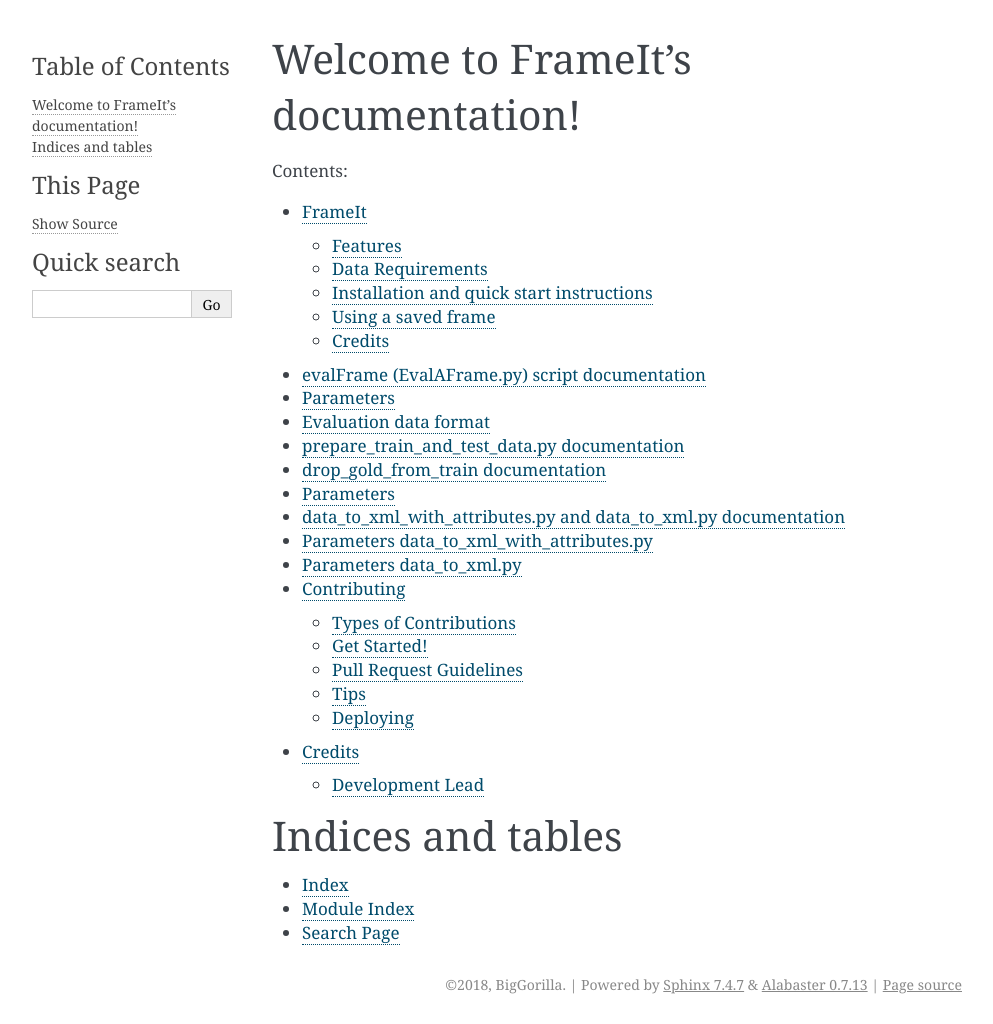
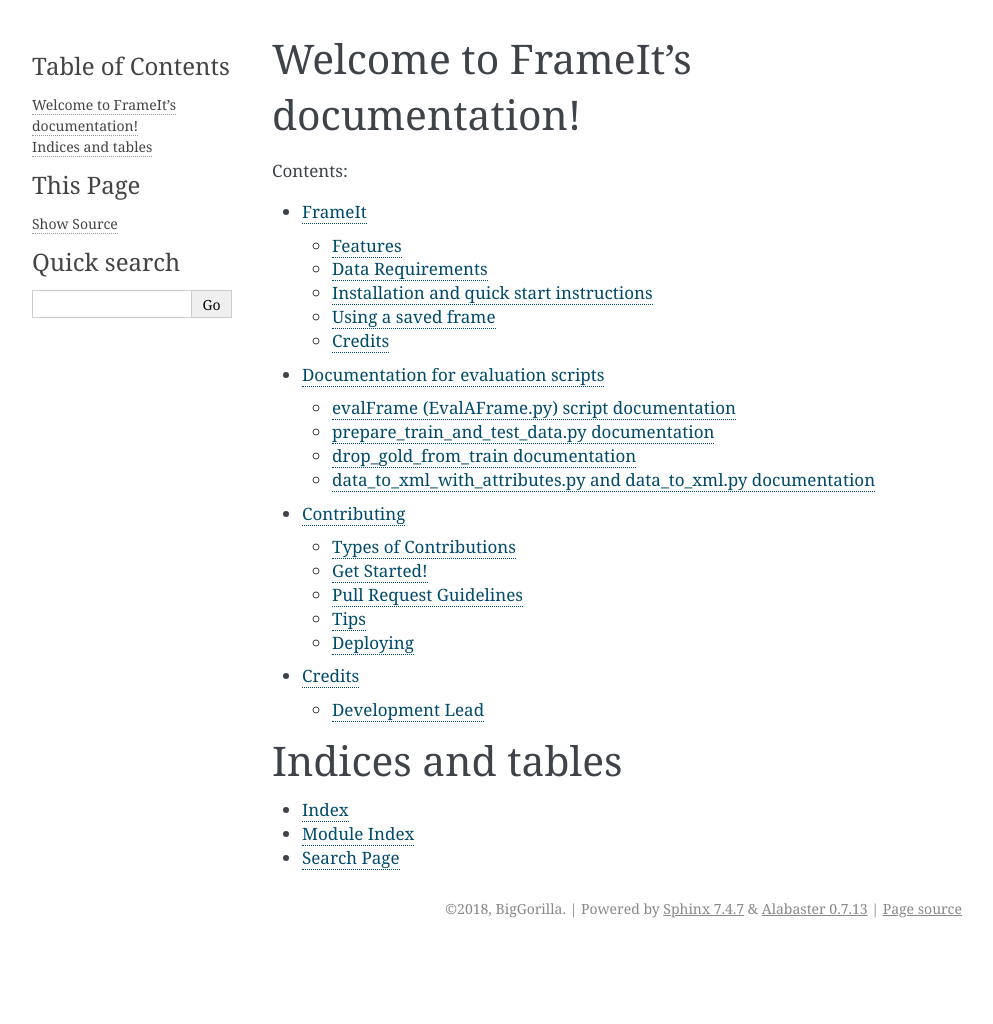
Before and after one commit to biggorilla-gh/frameit, a Sphinx documentation site: the page built from docs/index.rst, in a window 1280 px wide. Shown: the whole page, without its empty margins (148-1141 px from the left). Built offline with Sphinx 7.4.7, drawn with Linux system fonts in a browser that asks for light colours; pages that are not in the unit, such as notebooks, are missing from menus; after the commit the page ends 948 px from its top, so only the background shows below that; some of the changed lines change nothing that is shown.

Commit message:
cleaned up documentation syntax

```diff
--- a/docs/evaluation.rst
+++ b/docs/evaluation.rst
@@ -1,108 +1,125 @@
+Documentation for evaluation scripts
+=====================================
+
 evalFrame (EvalAFrame.py) script documentation
-------------------------
+_______________________________________________
+
 
 Parameters
 ------------------------
 
-frame_filename: file where trained frame is stored
+* **frame_filename**: file where trained frame is stored
 
-gold_filename: xml file of examples correctly labeled for a positive or negative match of the frame, as well as annotated for attributes
+* **gold_filename**: xml file of examples correctly labeled for a positive or negative match of the frame, as well as annotated for attributes
 
-verbose_frame: boolean, if True script prints debug information about Frame for each sentence. Default False
+* **verbose_frame**: boolean, if True script prints debug information about Frame for each sentence. Default False
 
-verbose_attribte: boolean, if True script prints debug information about attribute matches for each sentence. Default False
-limit: int, sets cap on number of messages to print in verbose mode. Default 5.
+* **verbose_attribte**: boolean, if True script prints debug information about attribute matches for each sentence. Default False
 
-skip: specify names of attributes to ignore in evaluation. Default None
+* **limit**: int, sets cap on number of messages to print in verbose mode. Default 5.
 
-fuzzy: bool, if True, attributes extracted which are substrings of the gold-data attribute are ignored when calculating accuracy (normally they would be considered incorrect answers). Default False.
+* **skip**: specify names of attributes to ignore in evaluation. Default None
 
-generous: bool, only used if fuzzy is also True. If True, fuzzy answers are instead counted as correct answers. Default False.
+* **fuzzy**: bool, if True, attributes extracted which are substrings of the gold-data attribute are ignored when calculating accuracy (normally they would be considered incorrect answers). Default False.
+
+* **generous**: bool, only used if fuzzy is also True. If True, fuzzy answers are instead counted as correct answers. Default False.
 
 
 Evaluation data format
-------------------------
+-----------------------
+
 Note that positive examples can also have entities labeled (in this case <Exercise></Exercise>)
+::
 
 <?xml version="1.0" ?><wrapper>
 <positive index="43900">Had a great <Exercise>workout</Exercise>at the gym this afternoon.</positive>
 <negative index="3957">Yesterday, I watched my grandfather play with my son and their bond was the most touching thing I've seen in a long time.</negative>
-<positive index="1089">
- After my <Exercise>workout</Exercise>I exhaled with confidence in knowing I gave it all I had.</positive>
+<positive index="1089">After my <Exercise>workout</Exercise>I exhaled with confidence in knowing I gave it all I had.</positive>
 <negative index="2049">I chatted with Julia today.</negative>
 </wrapper>
 
 
 prepare_train_and_test_data.py documentation
------------------------------------------
-Calls (data_to_xml or data_to_xml_with_attributes) and drop_gold_from_train to prepare gold test data and training sets that do not include it
-input file should have header:
-_unit_id |		frame_name |frame_confidence |	locations    |	attribute_confidence |	original_index	| text|
+______________________________________________
+Calls (*data_to_xml* or *data_to_xml_with_attributes*) and drop_gold_from_train to prepare gold test data and training sets that do not include it
+input file should have as a header:
+
+::
+
+_unit_id |frame_name |frame_confidence |locations|attribute_confidence |original_index	| text|
 
 Takes following command line arguments:
-annotated_file: positional, string filename of crowd-labeled to provide a subset that will be converted to gold set xml
---attributes', '-a': boolean, default True, if True adds attribute labeling to xml
---confidence', '-c':boolean, default True, if True only uses confidence values above a threhhold (default .6)
---confidence_value', '-cv': float, default 0.6, set a custome threshold
---prefix', '-p': Set a string file prefix for all files to be written by this script, default \"../resources/prepared_data/\"
---use_index', '-i': boolean, default True, if false will not attempt to recompile indices
---training_file', '-t': string, filename of file to be used for training that needs duplicates with test set dropped. Default \"../resources/hm_indexed.csv\"
---size', '-s': int, set size of gold set, default 100
---tfile_index', '-ti': string, default \"0\", name of column containing indices in training file
+* *annotated_file*: positional, string filename of crowd-labeled to provide a subset that will be converted to gold set xml
+
+* *--attributes*, *-a*: boolean, default True, if True adds attribute labeling to xml
+
+* *--confidence*, *-c*:boolean, default True, if True only uses confidence values above a threhhold (default .6)
+
+* *--confidence_value*, *-cv*: float, default 0.6, set a custome threshold
+
+* *--prefix*, *-p*: Set a string file prefix for all files to be written by this script, default \"../resources/prepared_data/\"
+
+* *--use_index*, *-i*: boolean, default True, if false will not attempt to recompile indices
+
+* *--training_file*, *-t*: string, filename of file to be used for training that needs duplicates with test set dropped. Default \"../resources/hm_indexed.csv\"
+
+* *--size*, *-s*: int, set size of gold set, default 100
+
+* *--tfile_index*, *-ti*: string, default \"0\", name of column containing indices in training file
 
 
 drop_gold_from_train documentation
--------------------------------
-
-In order to avoid overfitting to evaluation data, we've provided a script called dropGold() in the file frameit/drop_gold_from_train.py. Given a file with gold-data in the above XML format and a corpus for training, it returns a gold set file and a corpus file with the gold examples removed. Optionally, you can choose to have it only use a (random) subset of the gold set. Note that for this to work, the "index" values in the gold set must correspond to the correct index values in the corpus.
+___________________________________
+In order to avoid overfitting to evaluation data, we've provided a script called *dropGold* in the file *frameit/drop_gold_from_train.py*. Given a file with gold-data in the above XML format and a corpus for training, it returns a gold set file and a corpus file with the gold examples removed. Optionally, you can choose to have it only use a (random) subset of the gold set. Note that for this to work, the "index" values in the gold set must correspond to the correct index values in the corpus.
 
 Parameters
 -----------
-train_file: the filename of the corpus to be used for training
+* **train_file**: the filename of the corpus to be used for training
 
-positive_examples: the filename of an xml file containing gold positive examples
+* **positive_examples**: the filename of an xml file containing gold positive examples
 
-negative_examples:  the filename of an xml file containing gold negative examples. Note that if you have positive and negative gold examples in the same file, you can pass the same file to both parameters (the script checks for whether the examples are labeled as positive or negative)
+* **negative_examples**:  the filename of an xml file containing gold negative examples. Note that if you have positive and negative gold examples in the same file, you can pass the same file to both parameters (the script checks for whether the examples are labeled as positive or negative)
 
-sample_size: default -1, in which case the script will use the entire gold set. If you would prefer to use a random subset of the gold set, provide an integer of the desired size.
+* **sample_size**: default -1, in which case the script will use the entire gold set. If you would prefer to use a random subset of the gold set, provide an integer of the desired size.
 
-is_random: default None, which causes the script to use a random seed for sampling. If passed an integer, it will use that integer as a seed, allowing for deterministic output.
+* **is_random**: default None, which causes the script to use a random seed for sampling. If passed an integer, it will use that integer as a seed, allowing for deterministic output.
 
-index_column_name: default 0, set the column number for the column in the data set that contains the index.
+* **index_column_name**: default 0, set the column number for the column in the data set that contains the index.
 
-prefix: default empty string, set the file hierarchy prefix for the desired output files (e.g. "../resources")
+* **prefix**: default empty string, set the file hierarchy prefix for the desired output files (e.g. "../resources")
 
-file_prefix: default empty string, set any desired prefix to be added to the output filenames. This is useful if you want to label your data set with a date or other identifiable name.
+* **file_prefix**: default empty string, set any desired prefix to be added to the output filenames. This is useful if you want to label your data set with a date or other identifiable name.
 
 data_to_xml_with_attributes.py and data_to_xml.py documentation
---------------------------------------------
+_______________________________________________________________
 
-These classes converts a CSV containing labeled data into an XML file in the gold set data format. data_to_xml_with_attributes takes a csv with attribute and intent labeling as input, data_to_xml takes a csv with intent labeling but without attribute labeling as input.
+These classes converts a CSV containing labeled data into an XML file in the gold set data format. *data_to_xml_with_attributes* takes a csv with attribute and intent labeling as input, *data_to_xml* takes a csv with intent labeling but without attribute labeling as input.
 
 Parameters data_to_xml_with_attributes.py
-----------------------------------------
+-----------------------------------------
 
-		filename: the string name of the CSV file to be converted into a gold XML set
-		id_col: column number (int) or name (str) corresponding to a column with a unique identifier in the csv
-		results_col: column number (int) or name (str) corresponding to the column with frame intent labels
-		confidence_col: column number (int) or name (str) corresponding to a confidence value for the frame intent result
-		original_index_col: column number (int) or name (str) for the column containing indices
-		text_col: column number (int) or name (str) corresponding to a column with the actual sentence data points in string form
-		label_confidence_col: column number (int) or name (str) for the column containing confidence values for entity labels
-		confidence_threshold: float, sets a confidence threshold. Examples with labels that have lower confidence than the threshold will be ignored.
-		attribute_index: column number (int) or name (str) for the column containing entity labels
-		use_confidence: bool, if True uses the confidence_threshold. If False, all examples will be added to the gold set regardless of confidence
-		target: string, file prefix for output file
-		indices: bool. Set to True if using indices in the input file.
+* **filename**: the string name of the CSV file to be converted into a gold XML set
+
+* **id_col**: column number (int) or name (str) corresponding to a column with a unique identifier in the csv
+* **results_col**: column number (int) or name (str) corresponding to the column with frame intent labels
+* **confidence_col**: column number (int) or name (str) corresponding to a confidence value for the frame intent result
+* **original_index_col**: column number (int) or name (str) for the column containing indices
+* **text_col**: column number (int) or name (str) corresponding to a column with the actual sentence data points in string form
+* **label_confidence_col**: column number (int) or name (str) for the column containing confidence values for entity labels
+* **confidence_threshold**: float, sets a confidence threshold. Examples with labels that have lower confidence than the threshold will be ignored.
+* **attribute_index**: column number (int) or name (str) for the column containing entity labels
+* **use_confidence**: bool, if True uses the confidence_threshold. If False, all examples will be added to the gold set regardless of confidence
+* **target**: string, file prefix for output file
+* **indices**: bool. Set to True if using indices in the input file.
 
 Parameters data_to_xml.py
 ----------------------------------------
-filename: the string name of the CSV file to be converted into a gold XML set
-		id_col: column number (int) or name (str) corresponding to a column with a unique identifier in the csv
-		results_col: column number (int) or name (str) corresponding to the column with frame intent labels
-		confidence_col: column number (int) or name (str) corresponding to a confidence value for the frame intent result
-		original_index_col: column number (int) or name (str) for the column containing indices
-		text_col: column number (int) or name (str) corresponding to a column with the actual sentence data points in string form
-		confidence_threshold: float, sets a confidence threshold. Examples with labels that have lower confidence than the threshold will be ignored.
-		use_confidence: bool, if True uses the confidence_threshold. If False, all examples will be added to the gold set regardless of confidence
-		target: string, file prefix for output file
+* **filename**: the string name of the CSV file to be converted into a gold XML set
+* **id_col**: column number (int) or name (str) corresponding to a column with a unique identifier in the csv
+* **results_col**: column number (int) or name (str) corresponding to the column with frame intent labels
+* **confidence_col**: column number (int) or name (str) corresponding to a confidence value for the frame intent result
+* **original_index_col**: column number (int) or name (str) for the column containing indices
+* **text_col**: column number (int) or name (str) corresponding to a column with the actual sentence data points in string form
+* **confidence_threshold**: float, sets a confidence threshold. Examples with labels that have lower confidence than the threshold will be ignored.
+* **use_confidence**: bool, if True uses the confidence_threshold. If False, all examples will be added to the gold set regardless of confidence
+* **target**: string, file prefix for output file
```
